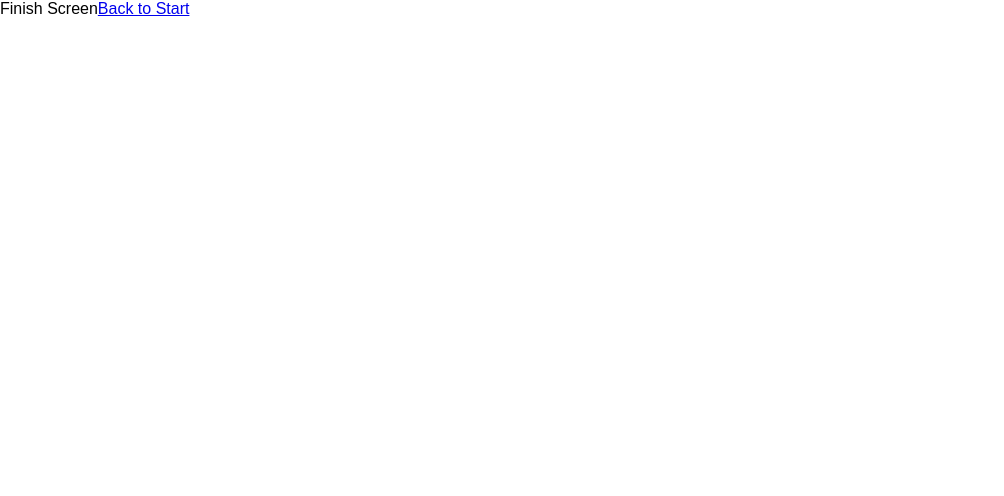
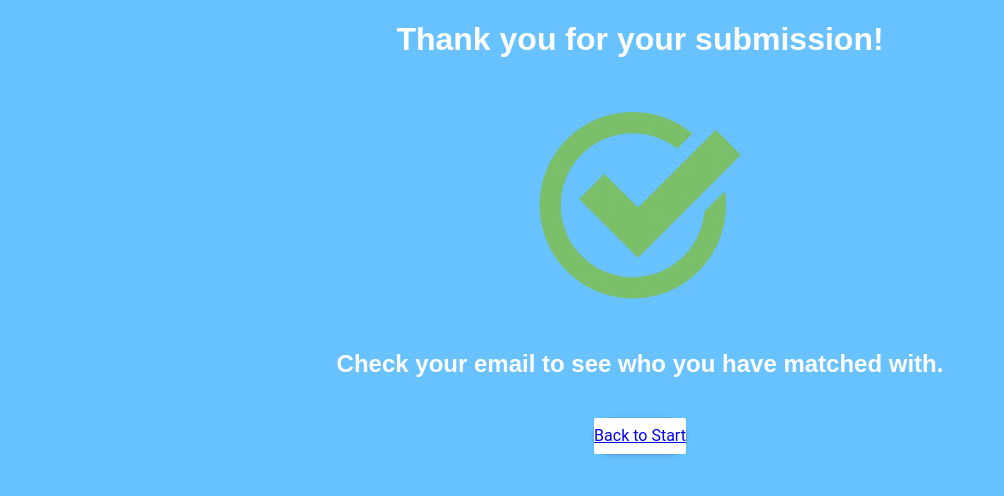
Before and after one commit to minnieliu/UBCHackDayFrontend, a React (Create React App) app in the folder front-end/: page /finish in a window 1280 px wide. Shown: the top 496 px of the page, without its empty margins (0-1004 px from the left). Built offline with nearby package versions, Linux system fonts and the light colour scheme.

Commit message:
adding finish and 100% div css

```diff
--- a/front-end/src/03_finish/finish.js
+++ b/front-end/src/03_finish/finish.js
@@ -1,12 +1,20 @@
 import React, { Component } from 'react';
 import { Link } from 'react-router-dom';
+import check from './checks.png';
+import { RaisedButton } from 'material-ui';
 
 class Finish extends Component {
   render() {
     return (
-      <div>
-        Finish Screen
-        <Link to='/'>Back to Start</Link>
+      <div style={styles.container}>
+       <h1>
+           Thank you for your submission!
+           </h1>
+          <img src={check} alt = "check"/>
+          <h2>Check your email to see who you have matched with.</h2>
+          <RaisedButton style={styles.buttonContainer}>
+          <Link to='/'>Back to Start</Link>
+              </RaisedButton>
 
       </div>
     );
@@ -14,3 +22,33 @@ class Finish extends Component {
 }
 
 export default Finish;
+
+const styles = {
+    container: {
+        backgroundColor: '#67c2ff',
+        display: 'flex',
+        flex: 'none',
+        alignItems: 'center',
+        flexFlow: 'column',
+        height: '100%',
+        width: '100%',
+        margin: 0,
+        resizeMode: 'cover',
+        flex: 1,
+
+        color: '#FFF',
+        height: 'min-content',
+        minHeight: 1600,
+        width: '100%',
+        margin: 0
+
+    },
+    buttonContainer: {
+        alignItems: 'baseline',
+        margin: 20,
+        alignItems: 'center',
+        justifyContent: 'center',
+        borderRadius: 20
+    }
+
+}
--- a/front-end/src/App.css
+++ b/front-end/src/App.css
@@ -1,3 +1,11 @@
+html, body {
+  height: 100%;
+}
+
+#root {
+  height:100%;
+}
+
 .App {
   text-align: center;
 }
```
Also changed, not shown: front-end/src/03_finish/checks.png (added).
